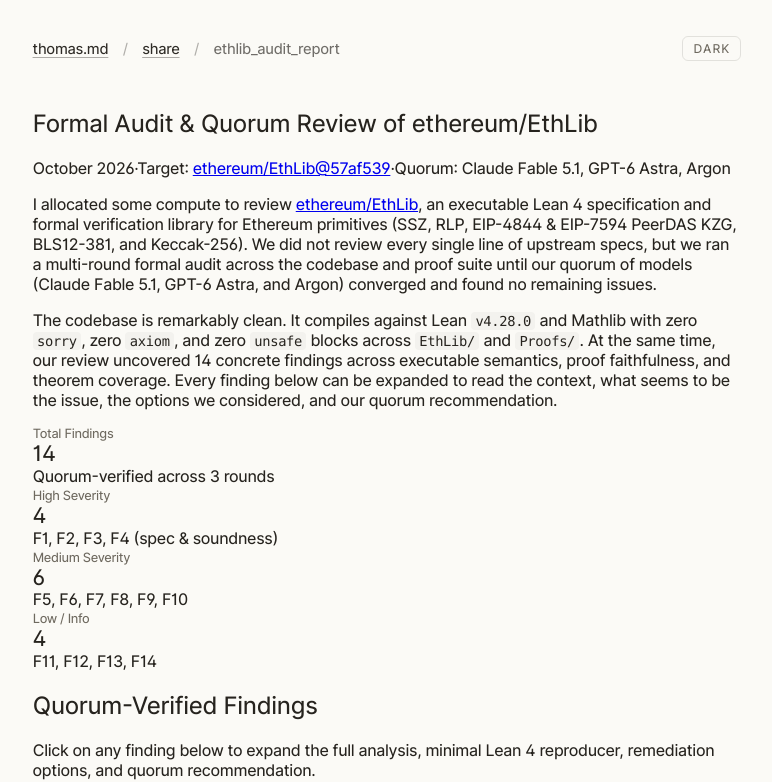
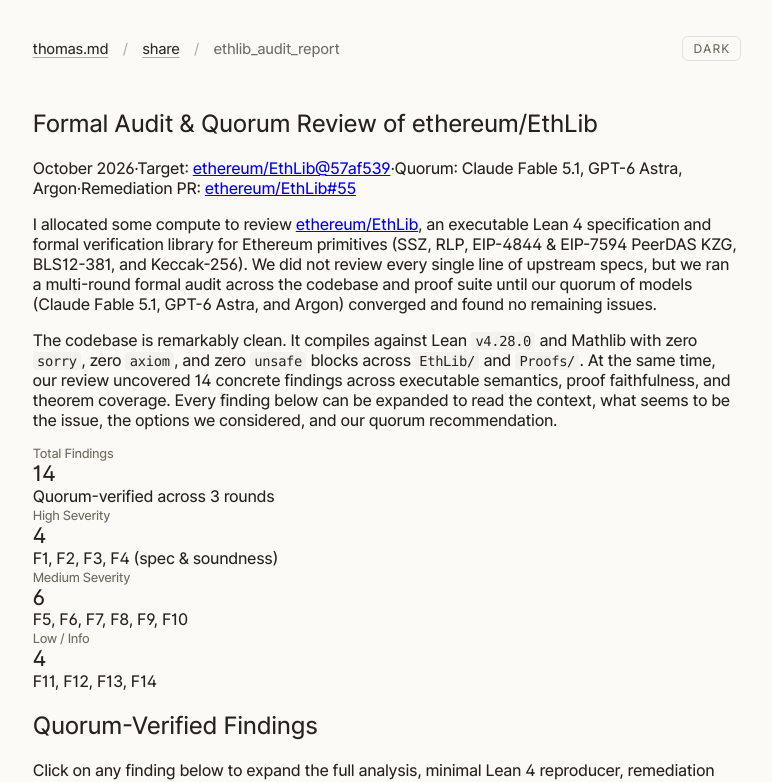
Before and after one commit to Th0rgal/share.thomas.md, a Next.js app: page /ethlib_audit_report in a window 1280 px wide. Shown: the top 782 px of the page, without its empty margins (253-1025 px from the left). Built offline with nearby package versions, Linux system fonts and the light colour scheme.

Commit message:
feat: link remediation PR ethereum/EthLib#55 on audit report page

```diff
--- a/app/ethlib_audit_report.md/route.ts
+++ b/app/ethlib_audit_report.md/route.ts
@@ -6,6 +6,7 @@ export async function GET() {
     "",
     "- **Date**: October 2026",
     "- **Target**: https://github.com/ethereum/EthLib/tree/57af539e81b8c6f0f54c8b4da3adbc77b122a100",
+    "- **Remediation PR**: https://github.com/ethereum/EthLib/pull/55",
     "- **Quorum**: Claude Fable 5.1, GPT-6 Astra, Argon",
     "",
     "I allocated some compute to review ethereum/EthLib, an executable Lean 4 specification and formal verification library for Ethereum primitives (SSZ, RLP, EIP-4844 & EIP-7594 PeerDAS KZG, BLS12-381, and Keccak-256). We did not review every single line of upstream specs, but we ran a multi-round formal audit across the codebase and proof suite until our quorum of models (Claude Fable 5.1, GPT-6 Astra, and Argon) converged and found no remaining issues.",
--- a/app/ethlib_audit_report/ReportClient.tsx
+++ b/app/ethlib_audit_report/ReportClient.tsx
@@ -61,6 +61,17 @@ export default function ReportClient() {
         </span>
         <span>·</span>
         <span>Quorum: Claude Fable 5.1, GPT-6 Astra, Argon</span>
+        <span>·</span>
+        <span>
+          Remediation PR:{" "}
+          <a
+            href="https://github.com/ethereum/EthLib/pull/55"
+            target="_blank"
+            rel="noopener noreferrer"
+          >
+            ethereum/EthLib#55
+          </a>
+        </span>
       </div>
 
       <p>
```
